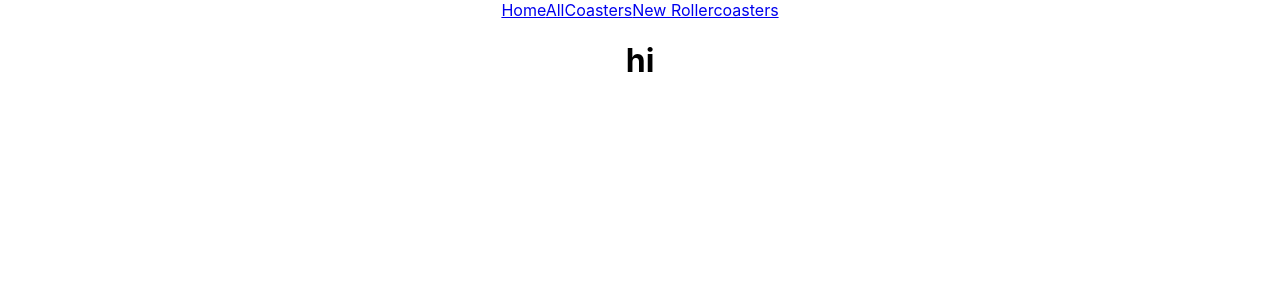
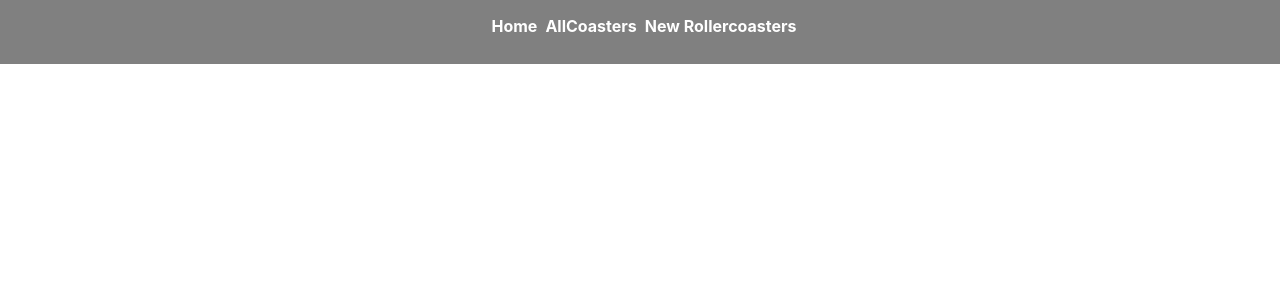
Before and after one commit to phizbiz/rollercoaster-project, a React (Create React App) app in the folder client/: page /coaster/1 in a window 1280 px wide. Shown: the top 300 px of the page. Built offline with nearby package versions, Linux system fonts and the light colour scheme; no server answers.

Commit message:
adding some styling and took out hi

```diff
--- a/client/src/App.css
+++ b/client/src/App.css
@@ -2,37 +2,22 @@
   text-align: center;
 }
 
-.App-logo {
-  height: 40vmin;
-  pointer-events: none;
+.navbar{
+  justify-content: space-between;
+  align-items: center;
+  color: white;
+  background-color: grey;
+  padding: 1em;
+  min-height: 2em;
 }
 
-@media (prefers-reduced-motion: no-preference) {
-  .App-logo {
-    animation: App-logo-spin infinite 20s linear;
-  }
+.navbar a {
+  text-decoration: none;
+  color: white;
+  font-weight: bold;
+  margin-left: 0.5em;
 }
 
-.App-header {
-  background-color: #282c34;
-  min-height: 100vh;
-  display: flex;
-  flex-direction: column;
-  align-items: center;
-  justify-content: center;
-  font-size: calc(10px + 2vmin);
-  color: white;
+a {
+  text-decoration: none;
 }
-
-.App-link {
-  color: #61dafb;
-}
-
-@keyframes App-logo-spin {
-  from {
-    transform: rotate(0deg);
-  }
-  to {
-    transform: rotate(360deg);
-  }
-}
--- a/client/src/components/Details.js
+++ b/client/src/components/Details.js
@@ -24,7 +24,6 @@ const Details = () => {
 
   return (
     <div>
-      <h1>hi</h1>
       <div>
         <div>{rollerCoasterState.name}</div>
         <p>{rollerCoasterState.description}</p>
--- a/client/src/components/Home.js
+++ b/client/src/components/Home.js
@@ -1,7 +1,6 @@
 import axios from 'axios'
 import { useState, useEffect } from 'react'
-import { Link } from "react-router-dom"
-
+import { Link } from 'react-router-dom'
 
 const Home = () => {
   const [regions, updateRegions] = useState([])
@@ -15,8 +14,7 @@ const Home = () => {
   }, [])
 
   return (
-
-            <div className='allRegions'>
+    <div className="allRegions">
       <h1>Choose a Region:</h1>
       {regions.map((region) => {
         return (
@@ -28,7 +26,6 @@ const Home = () => {
           </Link>
         )
       })}
-                <h3>hi</h3>
     </div>
   )
 }
```
Lines whose indentation alone changed are shown as unchanged.
